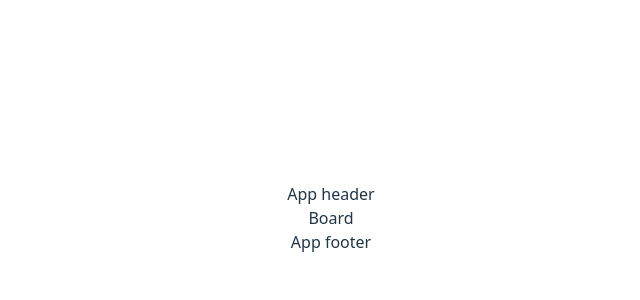
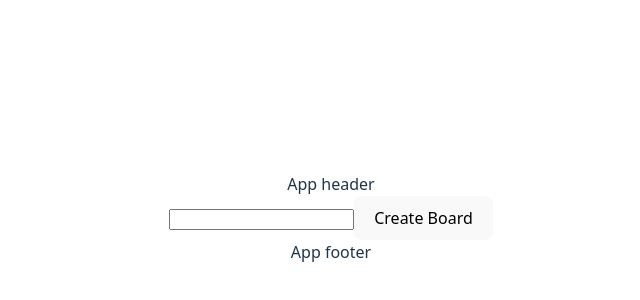
Before and after one commit to ahmed-at-github/react-trello, a React (Vite) app: page / in a window 1280 px wide. Shown: the part 182-482 px from the top of the page, without its empty margins (309-949 px from the left). Built offline with nearby package versions, Linux system fonts and the light colour scheme.

Commit message:
boarditem comp, and board pg

```diff
--- /dev/null
+++ b/src/components/BoardItem.jsx
@@ -0,0 +1,10 @@
+function BoardItem({ board }) {
+  return (
+    <div>
+      <h5>{board.title}</h5>
+      <p>x</p>
+    </div>
+  );
+}
+
+export default BoardItem;
--- a/src/pages/Board.jsx
+++ b/src/pages/Board.jsx
@@ -1,9 +1,12 @@
+import BoardForm from "../components/BoardForm"
+import BoardList from "../components/BoardList"
 
 
 function Board() {
   return (
     <div>
-      Board
+      <BoardForm/>
+      <BoardList/>
     </div>
   )
 }
```
